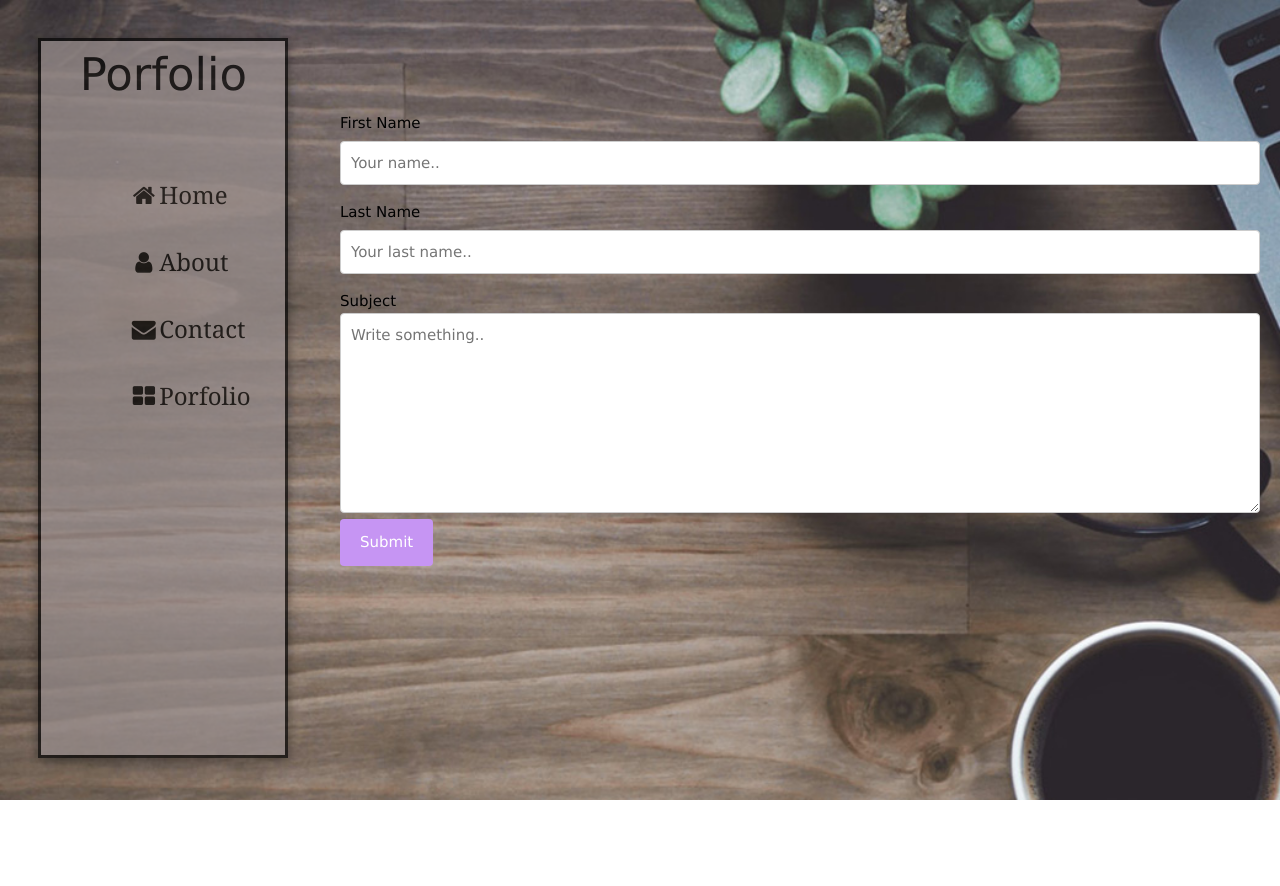
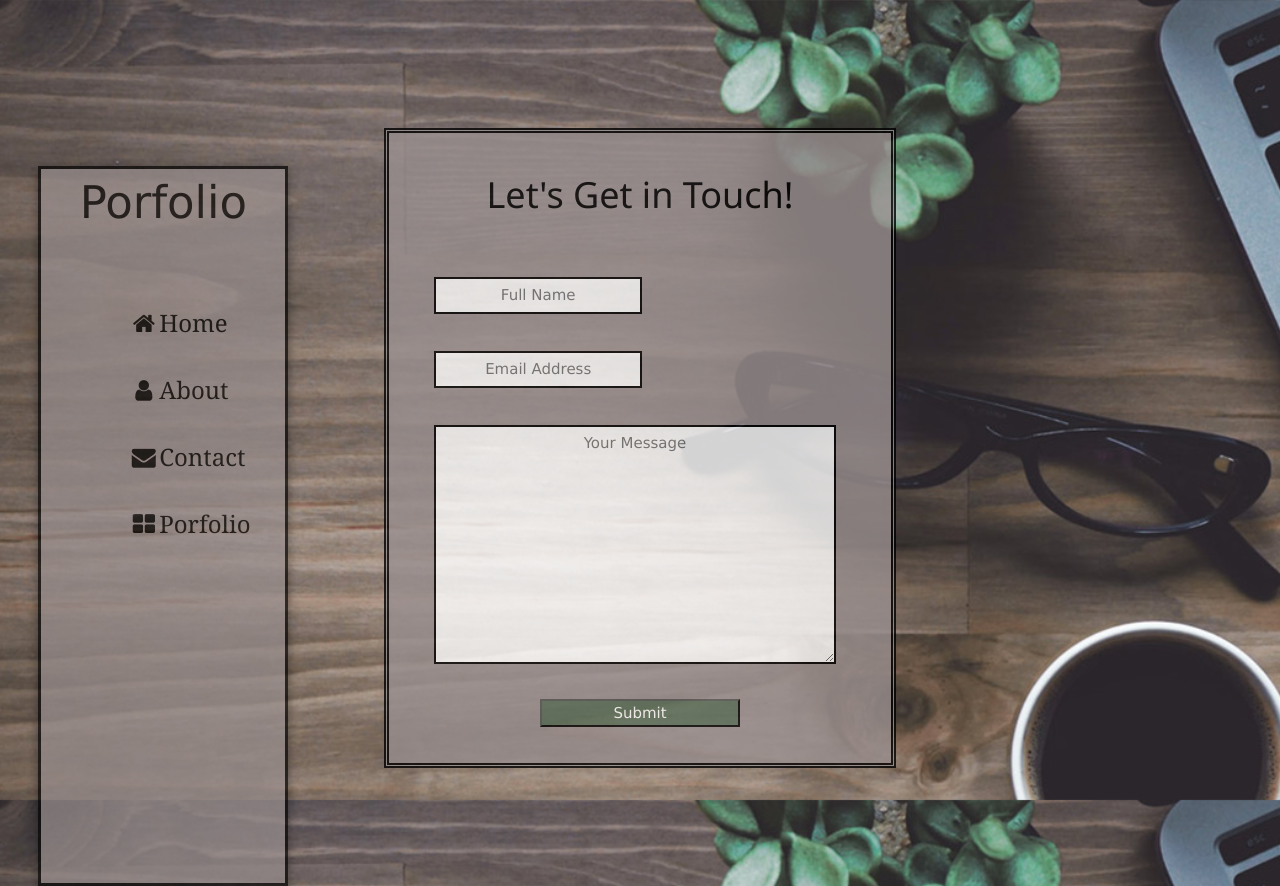
Before and after one commit to KiahnaC/Kiahna-Portfolio, a plain HTML site: page Html/contact.html in a window 1280 px wide. Before the commit the page ends 800 px from the top, so only its background shows below. Drawn offline with nearby package versions, Linux system fonts and the light colour scheme.

Commit message:
make it better

```diff
--- a/Css/contact.css
+++ b/Css/contact.css
@@ -47,40 +47,44 @@ body {
 * {
   box-sizing: border-box;
 }
-
-input[type="text"],
-select,
-textarea {
-  width: 100%;
-  padding: 10px;
-  border: 1px solid #ccc;
-  border-radius: 4px;
-  box-sizing: border-box;
-  margin-top: 6px;
-  margin-bottom: 16px;
-  resize: vertical;
+h1 {
+    text-align: center;
+    margin: 35px 0 20px 0 !important;
 }
 
-input[type="submit"] {
-  background-color: #c695f3;
-  color: white;
-  padding: 12px 20px;
-  border: none;
-  border-radius: 4px;
-  cursor: pointer;
-}
-form {
-  margin-top: 10%;
-}
+  form{
+      margin-left: 30%;
+      margin-top: 10%;
+     border: double black 5px;
+     margin-right: 30%;
+     height: 80vh;
+     background-color: #998f8f;
+     opacity: .8;
+     box-shadow: rgb(0 0 0 / 0.9);
 
-input[type="submit"]:hover {
-  background-color: #d3b6eb;
-}
+  }
+  .form-control{
+      text-align: center;
+      padding: 1%;
+      margin: .5%;
+     margin-top: 7%;
+     margin-left: 9%;
+     box-shadow: rgb(0 0 0 / 0.9);
+     border: solid black;
+     border-width: 2px;
+  }
+  textarea{
+      width: 80%;
+  }
 
-.container {
-  padding: 20px;
-  margin-left: 25%;
-}
+  .btn{
+      width: 40%;
+      margin-top: 5%;
+      margin-left: 30%;
+      background-color: rgb(88, 109, 88);
+      color: white;
+  }
+
 
 body {
     background: url(contactbackground.jpeg) no-repeat center center fixed;
--- a/Html/contact.html
+++ b/Html/contact.html
@@ -1,5 +1,6 @@
 <!DOCTYPE html>
 <html lang="en">
+
 <head>
     <meta charset="UTF-8">
     <meta http-equiv="X-UA-Compatible" content="IE=edge">
@@ -11,6 +12,7 @@
 
     <title>Document</title>
 </head>
+
 <body>
     <div class="grid-container">
         <div class="navbar">
@@ -27,24 +29,28 @@
                 </ul>
             </nav>
 
+        </div>
+    </div>
 
+            <div class="container">
+                <form target="_blank" action="https://formsubmit.co/kiahna.carmack@gmail.com" method="POST">
+                <h1>Let's Get in Touch!</h1>
+                  <div class="form-group">
+                    <div class="form-row">
+                      <div class="col">
+                        <input type="text" style="float: left;" name="name" class="form-control" placeholder="Full Name" required>
                       </div>
-    <div class="container">
-        <form action="action_page.php">
-
-          <label for="fname">First Name</label>
-          <input type="text" id="fname" name="firstname" placeholder="Your name..">
-
-          <label for="lname">Last Name</label>
-          <input type="text" id="lname" name="lastname" placeholder="Your last name..">
-
-          <label for="subject">Subject</label>
-          <textarea id="subject" name="subject" placeholder="Write something.." style="height:200px"></textarea>
-
-          <input type="submit" value="Submit">
-
+                      <div class="col">
+                        <input type="email" name="email" style="float: left;"class="form-control" placeholder="Email Address" required>
+                      </div>
+                    </div>
+                  </div>
+                  <div class="form-group">
+                    <textarea placeholder="Your Message" class="form-control" name="message" rows="10" required></textarea>
+                  </div>
+                  <button type="submit" class="btn btn-lg btn-dark btn-block">Submit</button>
                 </form>
               </div>
+</body>
 
-</body>
 </html>
```
Lines whose indentation alone changed are shown as unchanged.
